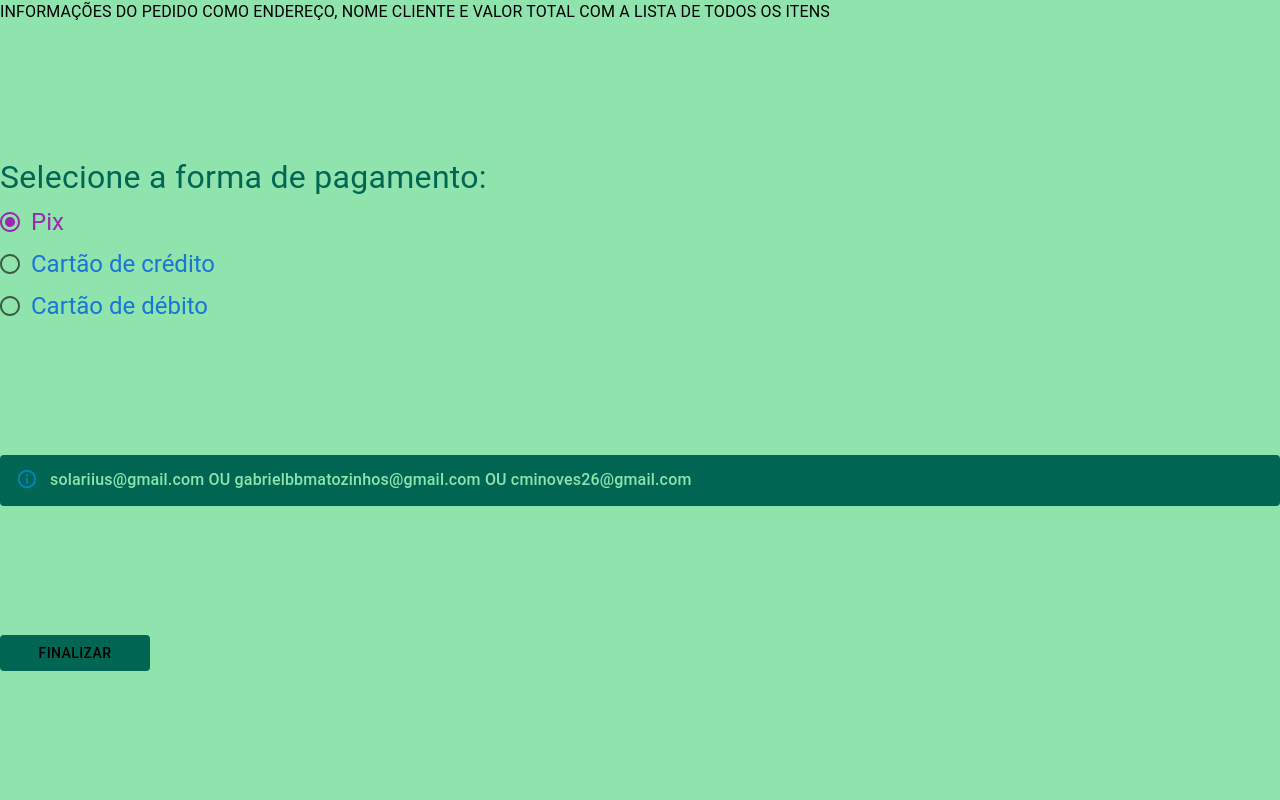
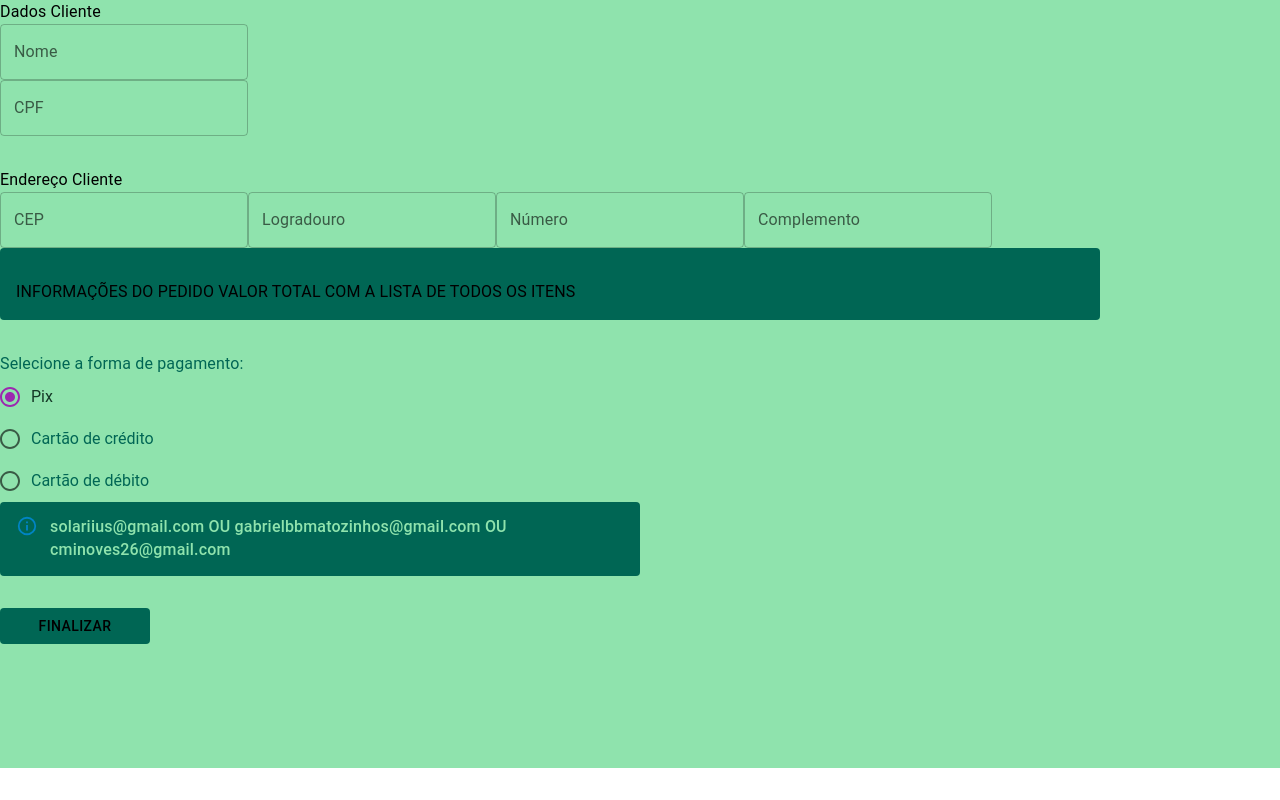
Before and after one commit to solariius/TPBD1, a React (Create React App) app: page / in a window 1280 px wide. Built offline with nearby package versions, Linux system fonts and the light colour scheme.

Commit message:
Tela Histórico de pedidos e card pedidos

```diff
--- a/src/Shared/cardInformativo/CardInformativo.tsx
+++ b/src/Shared/cardInformativo/CardInformativo.tsx
@@ -9,7 +9,7 @@ interface CardInformativoProps {
 
 const CardInformativo: FC<CardInformativoProps> = ({ mensagem }) => {
   return (
-    <Stack sx={{ width: "100%" }}>
+    <Stack sx={{ width: "50%" }}>
       <Alert
         sx={{
           fontSize: "1rem",
--- a/src/config/theme.ts
+++ b/src/config/theme.ts
@@ -1,2 +1,3 @@
 export const PRIMARY = "#8fe3ad";
 export const SECONDARY = "#006654";
+export const SECONDARY2 = "#143726";
--- a/src/pages/pagamento/view/Pagamento.tsx
+++ b/src/pages/pagamento/view/Pagamento.tsx
@@ -11,13 +11,29 @@ import {
   RadioGroup,
   Typography,
   Button,
+  TextField,
 } from "@mui/material";
 import { FC, useState } from "react";
-import { PRIMARY, SECONDARY } from "../../../config/theme";
+import { PRIMARY, SECONDARY, SECONDARY2 } from "../../../config/theme";
 import CardInformativo from "../../../Shared/cardInformativo/CardInformativo";
 import { formaDePagamento } from "../../../Shared/constantes/Constantes";
 
-const Pagamento: FC = () => {
+interface PagamentoProps {
+  refNomeCliente: React.Ref<HTMLInputElement>;
+  refCPF: React.Ref<HTMLInputElement>;
+  refCEP: React.Ref<HTMLInputElement>;
+  refLogradouro: React.Ref<HTMLInputElement>;
+  refNumero: React.Ref<HTMLInputElement>;
+  refComplemento: React.Ref<HTMLInputElement>;
+}
+const Pagamento: FC<PagamentoProps> = ({
+  refNomeCliente,
+  refCPF,
+  refCEP,
+  refLogradouro,
+  refNumero,
+  refComplemento,
+}) => {
   const [formaPagamentoSelecionada, setFormaPagamentoSelecionada] =
     useState<number>(1);
 
@@ -28,17 +44,104 @@ const Pagamento: FC = () => {
   return (
     <Grid
       container
-      item
+      direction="column"
+      rowSpacing={4}
       sx={{ minWidth: "100vh", minHeight: "100vh", backgroundColor: PRIMARY }}
     >
-      <Grid item>
+      <Grid container item>
+        <Grid item sm={12}>
+          <Typography>Dados Cliente</Typography>
+        </Grid>
+        <Grid item>
+          <TextField
+            label="Nome"
+            variant="outlined"
+            fullWidth
+            inputProps={{
+              maxLength: 100,
+            }}
+            inputRef={refNomeCliente}
+          />
+          <Grid item>
+            <TextField
+              label="CPF"
+              variant="outlined"
+              fullWidth
+              inputProps={{
+                maxLength: 11,
+              }}
+              inputRef={refCPF}
+            />
+          </Grid>
+        </Grid>
+      </Grid>
+      <Grid container item>
+        <Grid item sm={12}>
+          <Typography>Endereço Cliente</Typography>
+        </Grid>
+        <Grid item>
+          <TextField
+            label="CEP"
+            variant="outlined"
+            fullWidth
+            inputProps={{
+              maxLength: 250,
+            }}
+            inputRef={refCEP}
+          />
+        </Grid>
+        <Grid item>
+          <TextField
+            label="Logradouro"
+            variant="outlined"
+            fullWidth
+            inputProps={{
+              maxLength: 250,
+            }}
+            inputRef={refLogradouro}
+          />
+        </Grid>
+        <Grid item>
+          <TextField
+            label="Número"
+            variant="outlined"
+            fullWidth
+            inputProps={{
+              maxLength: 250,
+            }}
+            inputRef={refNumero}
+          />
+        </Grid>
+        <Grid item>
+          <TextField
+            label="Complemento"
+            variant="outlined"
+            fullWidth
+            inputProps={{
+              maxLength: 250,
+            }}
+            inputRef={refComplemento}
+          />
+        </Grid>
+      </Grid>
+
+      <Grid
+        item
+        borderRadius="4px"
+        direction="row"
+        sx={{
+          backgroundColor: SECONDARY,
+          width: "1100px",
+          paddingBottom: "16px",
+          paddingLeft: "16px",
+        }}
+      >
         <Typography>
-          INFORMAÇÕES DO PEDIDO COMO ENDEREÇO, NOME CLIENTE E VALOR TOTAL COM A
-          LISTA DE TODOS OS ITENS
+          INFORMAÇÕES DO PEDIDO VALOR TOTAL COM A LISTA DE TODOS OS ITENS
         </Typography>
       </Grid>
       <Grid item>
-        <Typography fontSize="2rem" color={SECONDARY}>
+        <Typography fontSize="1rem" color={SECONDARY}>
           Selecione a forma de pagamento:{" "}
         </Typography>
         <FormControl component="fieldset">
@@ -53,11 +156,12 @@ const Pagamento: FC = () => {
               value={formaDePagamento.pix.codigo}
               label={
                 <Typography
+                  fontSize="1rem"
                   variant="h5"
                   color={
                     formaPagamentoSelecionada === formaDePagamento.pix.codigo
-                      ? "secondary"
-                      : "primary"
+                      ? SECONDARY2
+                      : SECONDARY
                   }
                 >
                   Pix
@@ -70,12 +174,13 @@ const Pagamento: FC = () => {
               value={formaDePagamento.credito.codigo}
               label={
                 <Typography
+                  fontSize="1rem"
                   variant="h5"
                   color={
                     formaPagamentoSelecionada ===
                     formaDePagamento.credito.codigo
-                      ? "secondary"
-                      : "primary"
+                      ? SECONDARY2
+                      : SECONDARY
                   }
                 >
                   Cartão de crédito
@@ -88,11 +193,12 @@ const Pagamento: FC = () => {
               value={formaDePagamento.debito.codigo}
               label={
                 <Typography
+                  fontSize="1rem"
                   variant="h5"
                   color={
                     formaPagamentoSelecionada === formaDePagamento.debito.codigo
-                      ? "secondary"
-                      : "primary"
+                      ? SECONDARY2
+                      : SECONDARY
                   }
                 >
                   Cartão de débito
```
Also changed, not shown: src/pages/historico/components/CardPedido.tsx (+63 -0 lines), src/pages/historico/view/Historico.tsx (+16 -0 lines), src/repositories/Repository.ts (+29 -0 lines), src/logo.svg (deleted).
